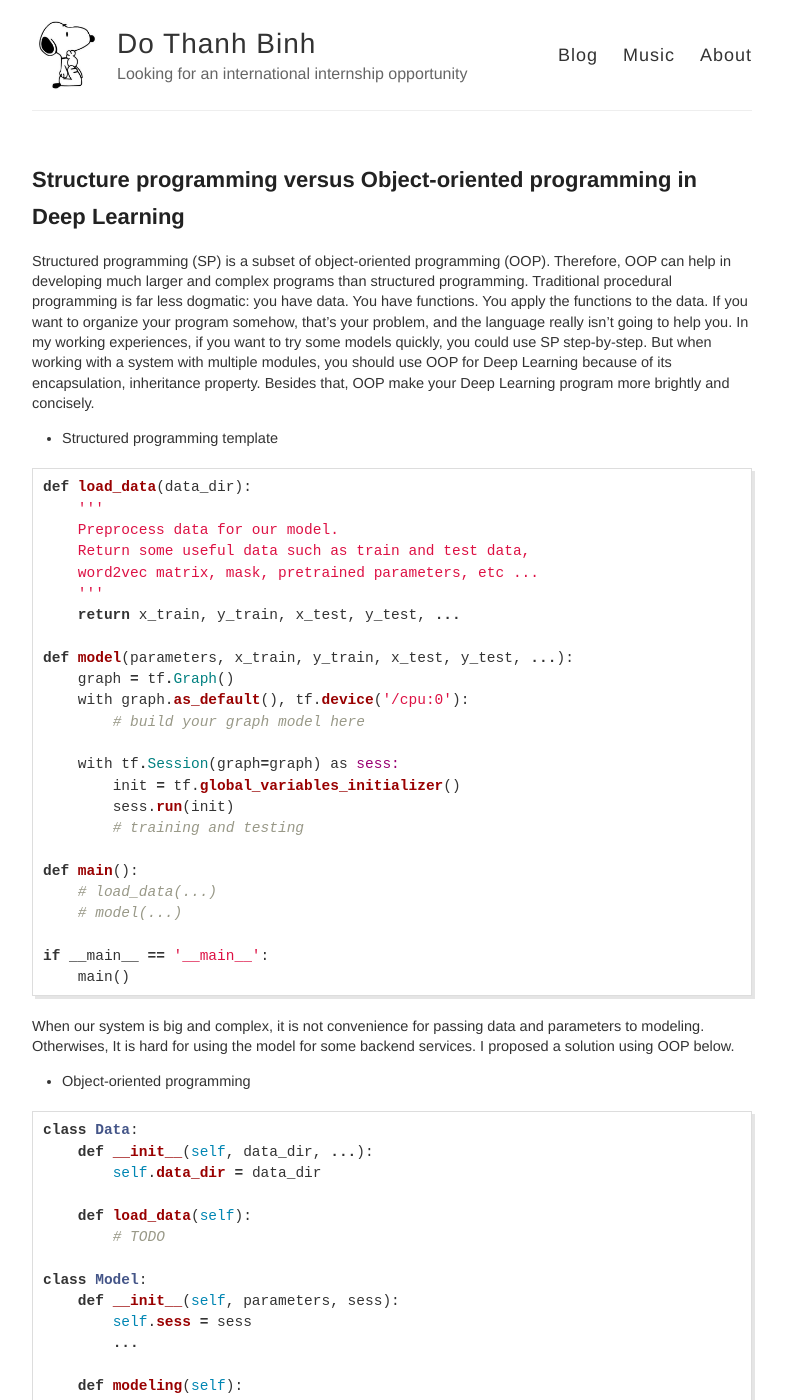
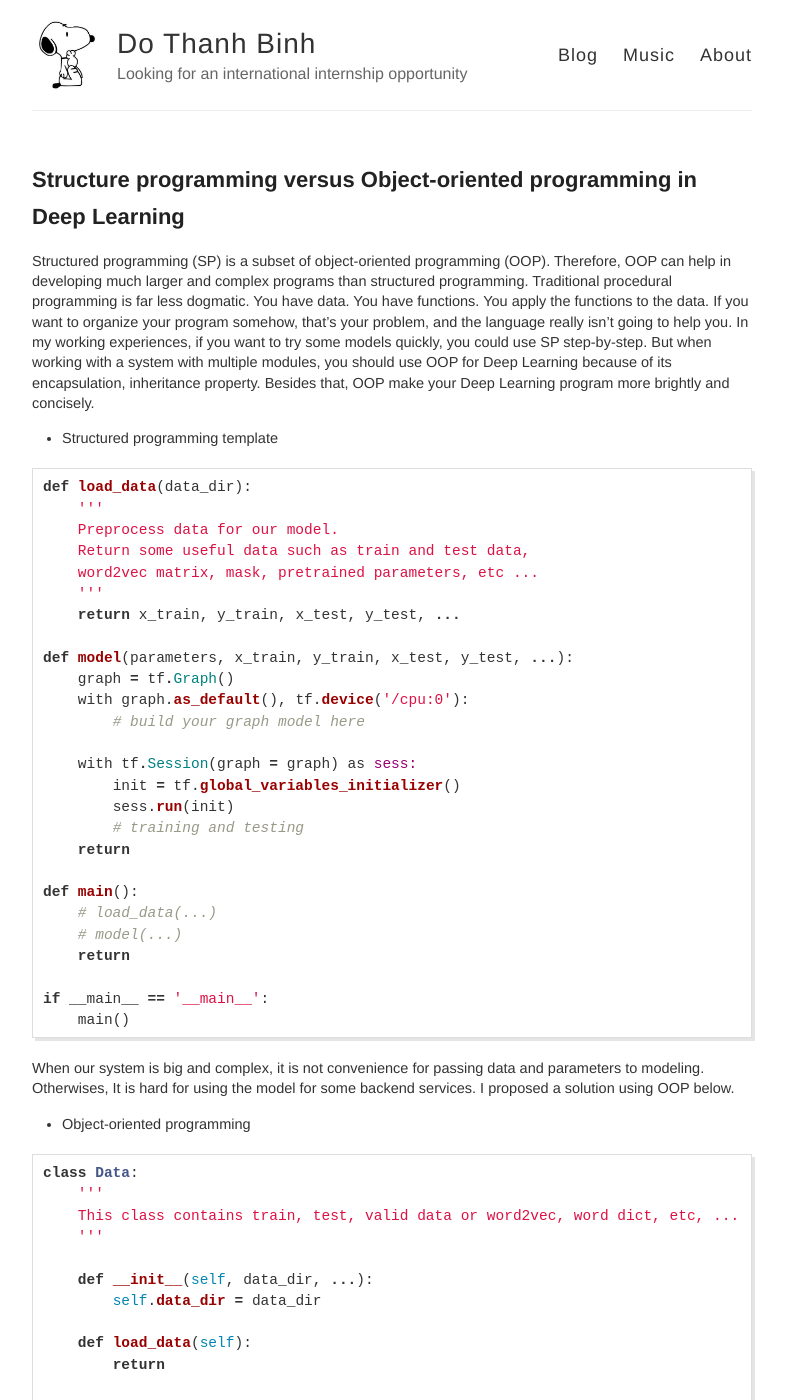
Before and after one commit to peace195/peace195.github.io, a Jekyll site: the page built from _posts/2017-07-20-structure-program-vs-oop.md, in a window 1280 px wide and 1400 px high. Shown: the whole window, without its empty margins (248-1034 px from the left). Built offline with Jekyll 4.4.1, drawn with Linux system fonts in a browser that asks for light colours; our own code applies the rules of GitHub Pages for plain Markdown files; comment, search, counter and statistics services are not loaded; some of the changed text lies outside the part shown.

Commit message:
update template

```diff
--- a/_posts/2017-07-20-structure-program-vs-oop.md
+++ b/_posts/2017-07-20-structure-program-vs-oop.md
@@ -4,7 +4,7 @@ title: Structure programming versus Object-oriented programming in Deep Learning
 
 Structured programming (SP) is a subset of object-oriented programming (OOP).
 Therefore, OOP can help in developing much larger and complex programs than structured programming.
-Traditional procedural programming is far less dogmatic: you have data. You have functions. You apply the functions to the data.
+Traditional procedural programming is far less dogmatic. You have data. You have functions. You apply the functions to the data.
 If you want to organize your program somehow, that's your problem, and the language really isn't going to help you.
 In my working experiences, if you want to try some models quickly, you could use SP step-by-step.
 But when working with a system with multiple modules, you should use OOP for Deep Learning because of its encapsulation, inheritance property.
@@ -26,14 +26,16 @@ def model(parameters, x_train, y_train, x_test, y_test, ...):
     with graph.as_default(), tf.device('/cpu:0'):
         # build your graph model here
 
-    with tf.Session(graph=graph) as sess:
+    with tf.Session(graph = graph) as sess:
         init = tf.global_variables_initializer()
         sess.run(init)
         # training and testing
+    return
 
 def main():
     # load_data(...)
     # model(...)
+    return
 
 if __main__ == '__main__':
     main()
@@ -46,11 +48,15 @@ Otherwises, It is hard for using the model for some backend services. I proposed
 
 {% highlight ruby tabsize=4%}
 class Data:
+    '''
+    This class contains train, test, valid data or word2vec, word dict, etc, ...
+    '''
+
     def __init__(self, data_dir, ...):
         self.data_dir = data_dir
 
     def load_data(self):
-        # TODO
+        return
 
 class Model:
     def __init__(self, parameters, sess):
@@ -58,16 +64,22 @@ class Model:
         ...
 
     def modeling(self):
+	    return
 
     def load_model(self):
+	    return
 
     def save_model(self):
+        return
 
     def predict(self, data):
+        return
 
     def evaluate(self, data):
+        return
 
     def train(self, data):
+        return
 
 def main():
     sess = tf.Session()
```
